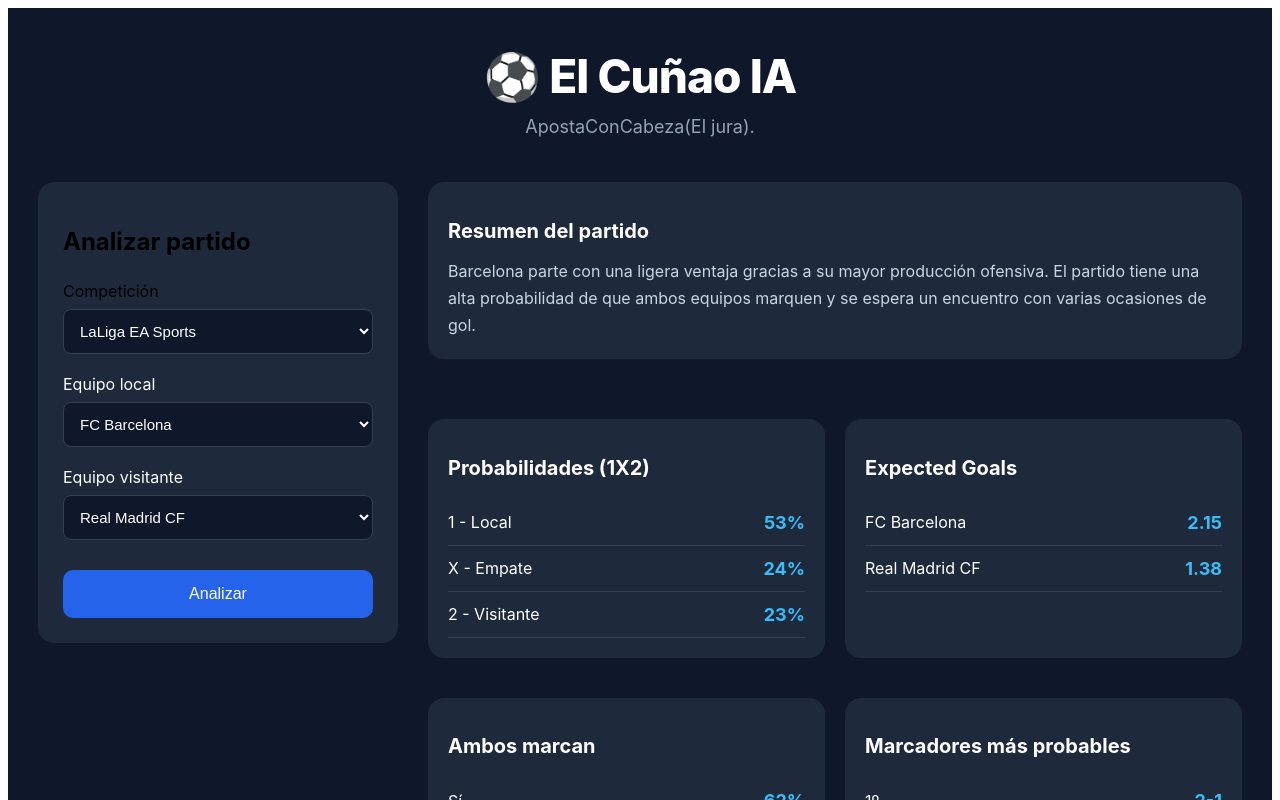
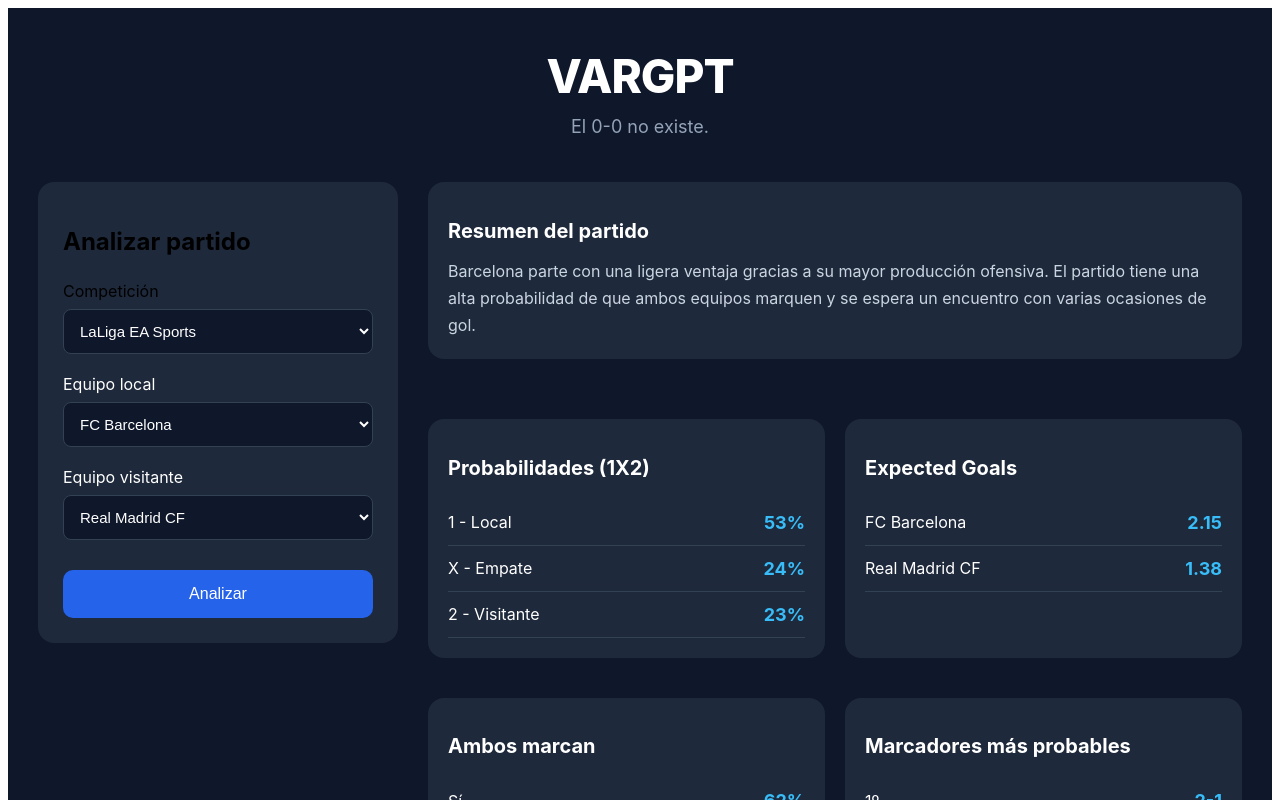
Before and after one commit to Wuyu640/football-ai, a React (Vite) app in the folder frontend/: page / in a window 1280 px wide. Shown: the top 800 px of the page. Built offline with nearby package versions, Linux system fonts and the light colour scheme.

Commit message:
Update App.jsx

```diff
--- a/frontend/src/App.jsx
+++ b/frontend/src/App.jsx
@@ -33,7 +33,7 @@ function App() {
               letterSpacing: "-1px",
             }}
           >
-            ⚽ El Cuñao IA
+            VARGPT
           </h1>
 
           <p
@@ -44,7 +44,7 @@ function App() {
               marginBottom: 0,
             }}
           >
-            ApostaConCabeza(El jura).
+            El 0-0 no existe.
           </p>
         </div>
 
```
